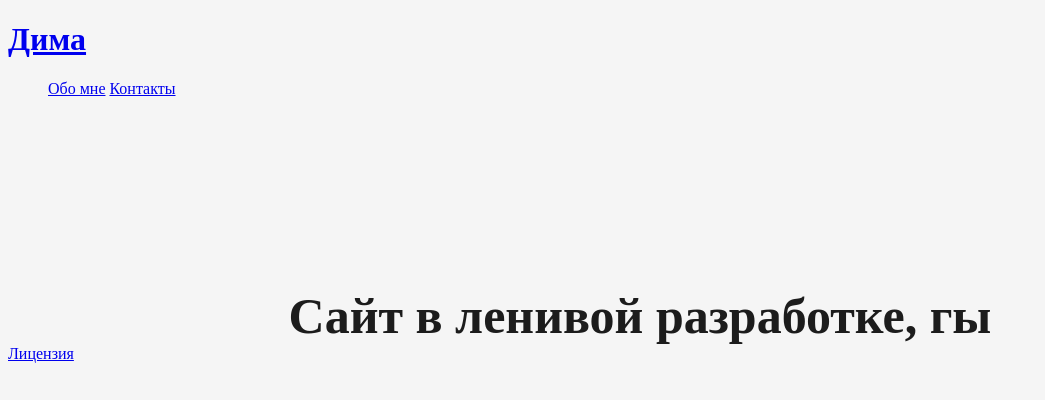
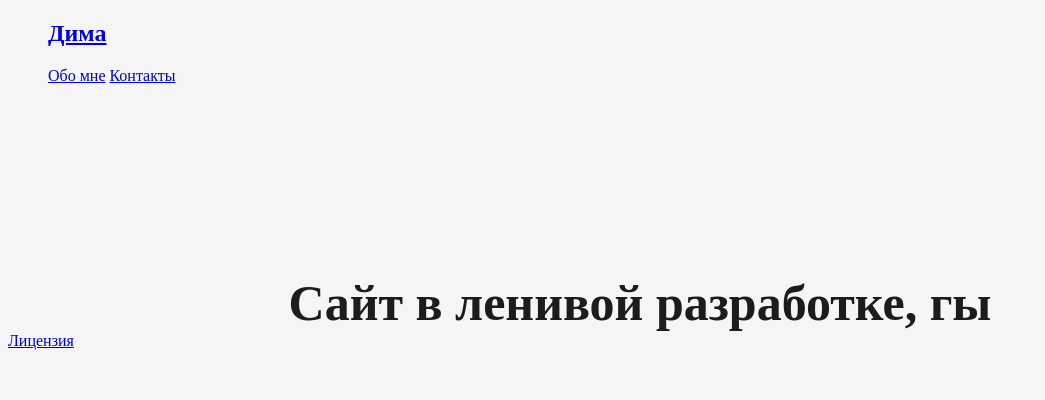
Before and after one commit to jesusloveswine/jesusloveswine.github.io, a plain HTML site: page index.html in a window 1280 px wide. Shown: the whole page, without its empty margins (0-1045 px from the left). Drawn offline with Linux system fonts and the light colour scheme; a web font is replaced by a local one.

Commit message:
минус ошибки

```diff
--- a/index.html
+++ b/index.html
@@ -10,9 +10,9 @@
     </head>
     <body>
         <header>
-            <h1><a href="index.html">Дима</a></h1>
             <nav>
                 <ul>
+                    <li><h1><a href="index.html">Дима</a></h1></li>
                     <li><a href="html/test/about.html">Обо мне</a></li>
                     <li><a href="html/test2/contact.html">Контакты</a></li>
                 </ul>
```
